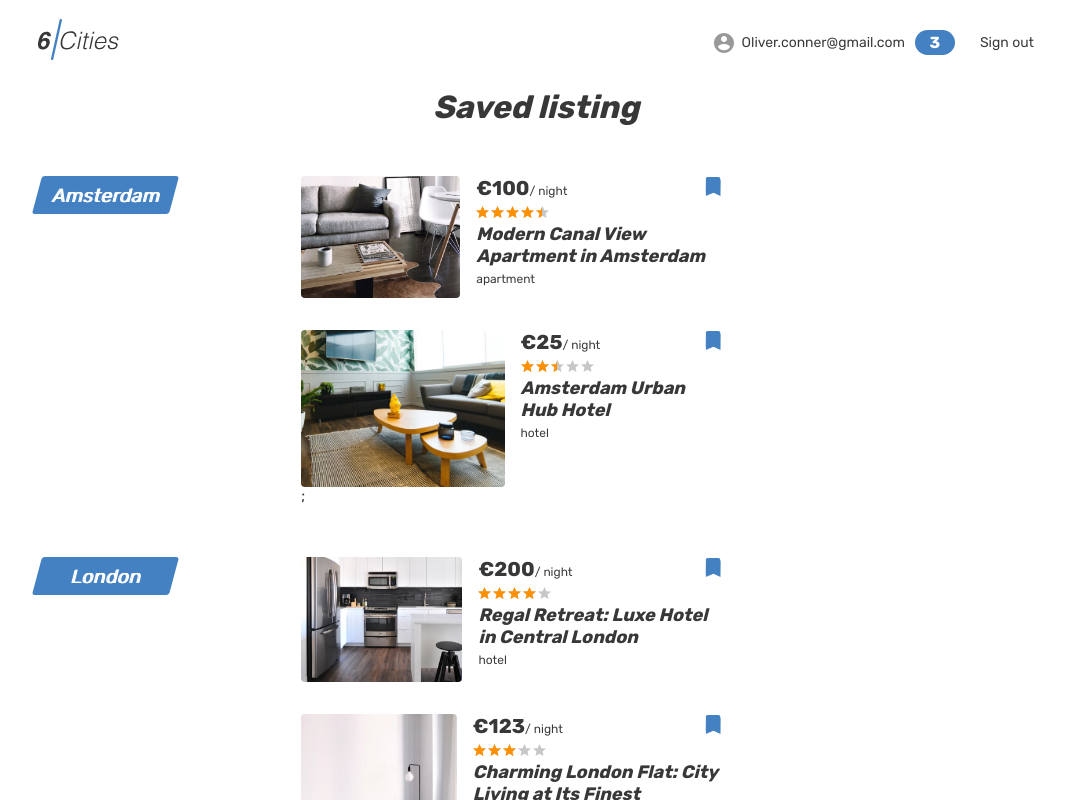
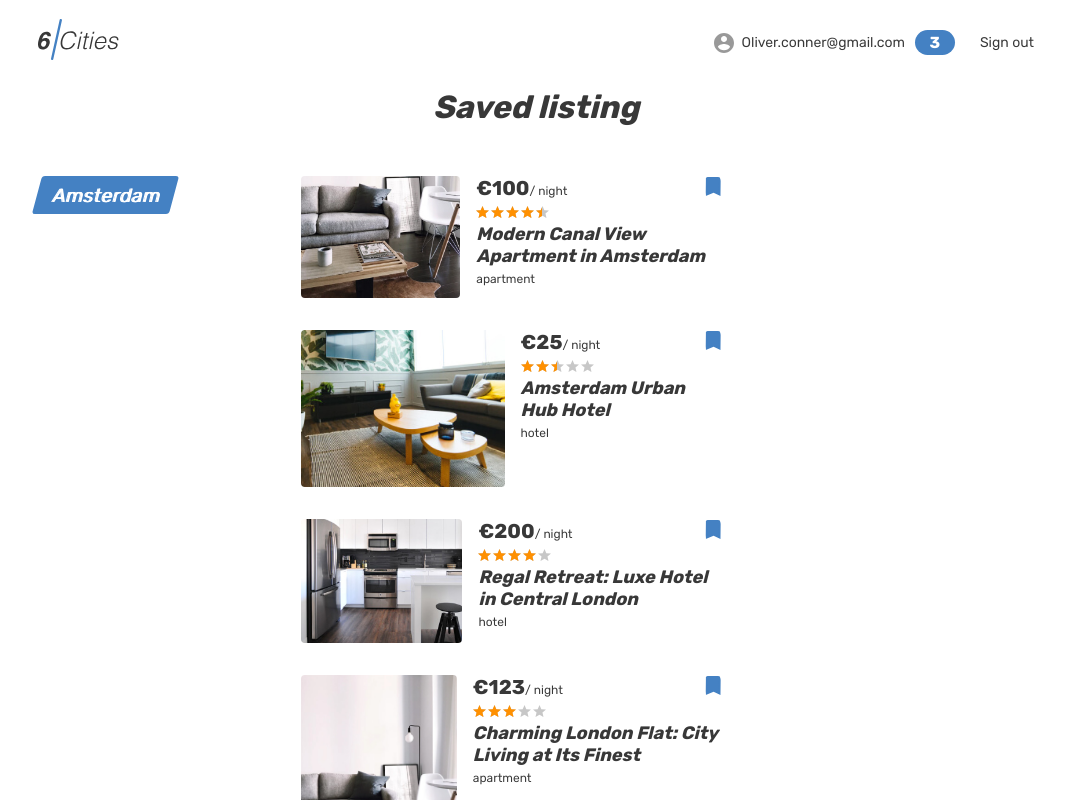
Before and after one commit to htmlacademy-univer-javascript-3/2346685-six-cities-4, a React (Vite) app: page /favorites in a window 1280 px wide. Shown: the top 800 px of the page, without its empty margins (104-1169 px from the left). Built offline with nearby package versions, Linux system fonts and the light colour scheme.

Commit message:
module 5 task 1

```diff
--- a/src/components/cards/favorite/favoriteList.tsx
+++ b/src/components/cards/favorite/favoriteList.tsx
@@ -10,7 +10,7 @@ export default function FavoritesList({ offers }: OfferListProps) {
   return (
     <div className="favorites__places">
       {offers.map((offer) =>
-        <FavoriteCard offer={offer} key={offer.id} />)};
+        <FavoriteCard offer={offer} key={offer.id} />)}
     </div>
   );
 }
--- a/src/components/cards/regular/cardList.tsx
+++ b/src/components/cards/regular/cardList.tsx
@@ -4,15 +4,14 @@ import OfferCard from './offerCard';
 
 type OfferListProps = {
     offers: Offer[];
+    setActiveCard: (id: number) => void;
 }
 
-export default function OfferList({ offers }: OfferListProps) {
-  const [activeCardId, setActiveCard] = useState(-1);
-
+export default function OfferList({ offers, setActiveCard }: OfferListProps) {
   return (
     <div className="cities__places-list places__list tabs__content">
       {offers.map((offer) =>
-        <OfferCard onMouseOver={setActiveCard} offer={offer} key={offer.id + activeCardId * 0} />)};
+        <OfferCard onMouseOver={setActiveCard} offer={offer} key={offer.id} />)};
     </div>
   );
 }
--- /dev/null
+++ b/src/components/map.tsx
@@ -0,0 +1,50 @@
+import { useRef, useEffect } from 'react';
+import { Icon, Marker } from 'leaflet';
+import useMap from '../hooks/useMap';
+import { Offer } from '../constant/types';
+import 'leaflet/dist/leaflet.css';
+import { URL_MARKER_DEFAULT, URL_MARKER_CURRENT } from '../constant/consts';
+
+const defaultCustomIcon = new Icon({
+  iconUrl: URL_MARKER_DEFAULT,
+  iconSize: [40, 40],
+  iconAnchor: [20, 40]
+});
+
+const currentCustomIcon = new Icon({
+  iconUrl: URL_MARKER_CURRENT,
+  iconSize: [40, 40],
+  iconAnchor: [20, 40]
+});
+
+type MapProps = {
+  offers: Offer[];
+  activeOfferId: number;
+}
+
+export default function Map({ offers, activeOfferId }: MapProps): JSX.Element {
+  const mapRef = useRef(null);
+  const map = useMap(mapRef, offers[0]);
+
+  useEffect(() => {
+    if (map) {
+      offers.forEach((offer: Offer) => {
+        const marker = new Marker({
+          lat: offer.location.latitude,
+          lng: offer.location.longitude,
+        });
+
+        marker.setIcon(
+          activeOfferId !== undefined && offer.id === activeOfferId
+            ? currentCustomIcon
+            : defaultCustomIcon
+        )
+          .addTo(map);
+      });
+    }
+  }, [map, offers, activeOfferId]);
+
+  return (
+    <section className="cities__map map" ref={mapRef}></section>
+  );
+}
--- a/src/constant/consts.ts
+++ b/src/constant/consts.ts
@@ -11,4 +11,10 @@ export enum AuthStatus {
     Unknown = 'UNKNOWN'
 }
 
+export const URL_MARKER_DEFAULT =
+    'https://assets.htmlacademy.ru/content/intensive/javascript-1/demo/interactive-map/pin.svg';
+
+export const URL_MARKER_CURRENT =
+    'https://assets.htmlacademy.ru/content/intensive/javascript-1/demo/interactive-map/main-pin.svg';
+
 export const imageFolder: string = '/markup/img/';
--- a/src/constant/utils.ts
+++ b/src/constant/utils.ts
@@ -1,3 +1,11 @@
 export function getStarsFromRating(rating: number): string {
   return `${20 * rating}%`;
 }
+
+export function uniqueBy<T, U>(a: Array<T>, key: (arg0: T) => U): Array<T>{
+  let seen = new Set();
+  return a.filter(item => {
+      let k = key(item);
+      return seen.has(k) ? false : seen.add(k);
+  });
+}
--- /dev/null
+++ b/src/hooks/useMap.tsx
@@ -0,0 +1,38 @@
+import { useEffect, useState, MutableRefObject, useRef } from 'react';
+import { Map, TileLayer } from 'leaflet';
+import { Offer } from '../constant/types';
+
+export default function useMap(
+  mapRef: MutableRefObject<HTMLElement | null>,
+  offer: Offer
+): Map | null {
+  const [map, setMap] = useState<Map | null>(null);
+  const isRenderedRef = useRef<boolean>(false);
+
+  useEffect(() => {
+    if (mapRef.current !== null && !isRenderedRef.current) {
+      const instance = new Map(mapRef.current, {
+        center: {
+          lat: offer.city.location.latitude,
+          lng: offer.city.location.longitude,
+        },
+        zoom: offer.city.location.zoom
+      });
+
+      const layer = new TileLayer(
+        'https://{s}.basemaps.cartocdn.com/rastertiles/voyager/{z}/{x}/{y}{r}.png',
+        {
+          attribution:
+            '&copy; <a href="https://www.openstreetmap.org/copyright">OpenStreetMap</a> contributors &copy; <a href="https://carto.com/attributions">CARTO</a>'
+        }
+      );
+
+      instance.addLayer(layer);
+
+      setMap(instance);
+      isRenderedRef.current = true;
+    }
+  }, [mapRef, offer.city.location]);
+
+  return map;
+}
--- a/src/mocks/offers.ts
+++ b/src/mocks/offers.ts
@@ -8,10 +8,18 @@ export const offers: Offer[] = [
     description: 'Stylish, fully furnished apartment with canal view. Prime location. Perfect for urban living',
     price: 100,
     location: {
+      latitude: 52.3909553943508,
+      longitude: 4.85309666406198,
+      zoom: 12
+    },
+    city: {
       id: 1,
       name: 'Amsterdam',
-      latitude: 52.3676,
-      longitude: 4.9041
+      location: {
+        latitude: 52.3676,
+        longitude: 4.9041,
+        zoom: 12
+      }
     },
     rating: 4.5,
     isPremium: false,
@@ -37,10 +45,18 @@ export const offers: Offer[] = [
     description: 'Central hotel with vibrant atmosphere, comfy beds, and social spaces. Ideal for budget-conscious travelers',
     price: 25,
     location: {
+      latitude: 52.3609553943508,
+      longitude: 4.85309666406198,
+      zoom: 12
+    },
+    city: {
       id: 1,
       name: 'Amsterdam',
-      latitude: 52.3676,
-      longitude: 4.9041
+      location: {
+        latitude: 52.3676,
+        longitude: 4.9041,
+        zoom: 12
+      }
     },
     rating: 2.5,
     isPremium: false,
@@ -65,10 +81,18 @@ export const offers: Offer[] = [
     description: 'Elegant accommodations, impeccable service, and prime location for exploring London\'s iconic landmarks.',
     price: 200,
     location: {
-      id: 2,
-      name: 'London',
-      latitude: 51.5072,
-      longitude: 0.1276
+      latitude: 52.3909553943508,
+      longitude: 4.929309666406198,
+      zoom: 12
+    },
+    city: {
+      id: 1,
+      name: 'Amsterdam',
+      location: {
+        latitude: 52.3676,
+        longitude: 4.9041,
+        zoom: 12
+      }
     },
     rating: 4,
     isPremium: true,
@@ -93,10 +117,18 @@ export const offers: Offer[] = [
     description: 'Cosy apartment in central London. Modern amenities, close to attractions, perfect for urban exploration',
     price: 123,
     location: {
-      id: 2,
-      name: 'London',
-      latitude: 51.5072,
-      longitude: 0.1276
+      latitude: 52.3809553943508,
+      longitude: 4.939309666406198,
+      zoom: 12
+    },
+    city: {
+      id: 1,
+      name: 'Amsterdam',
+      location: {
+        latitude: 52.3676,
+        longitude: 4.9041,
+        zoom: 12
+      }
     },
     rating: 3,
     isPremium: false,
--- a/src/pages/favorites.tsx
+++ b/src/pages/favorites.tsx
@@ -1,5 +1,6 @@
 import FavoritesList from '../components/cards/favorite/favoriteList';
 import { Offer } from '../constant/types';
+import { uniqueBy } from '../constant/utils';
 
 type FavoritesProps = {
   offers: Offer[];
@@ -45,16 +46,16 @@ function FavoritesPage({ offers }: FavoritesProps): JSX.Element {
             <h1 className="favorites__title">Saved listing</h1>
             <ul className="favorites__list">
               {
-                favorites.map((city) => (
-                  <li className="favorites__locations-items" key={city.location.id}>
+                uniqueBy<Offer, number>(favorites, (item: Offer) => { return item.city.id }).map(({ city }) => (
+                  <li className="favorites__locations-items" key={city.id}>
                     <div className="favorites__locations locations locations--current">
                       <div className="locations__item">
                         <a className="locations__item-link" href="/">
-                          <span>{city.location.name}</span>
+                          <span>{city.name}</span>
                         </a>
                       </div>
                     </div>
-                    <FavoritesList offers={offers.filter((offer) => (offer.location.id === city.location.id))} />
+                    <FavoritesList offers={offers.filter((offer) => (offer.city.id === city.id))} />
                   </li>
                 ))
               }
--- a/src/pages/main.tsx
+++ b/src/pages/main.tsx
@@ -1,11 +1,15 @@
 import OfferList from '../components/cards/regular/cardList';
 import { Offer } from '../constant/types';
+import Map from '../components/map';
+import { useState } from 'react';
 
 export type MainPageProps = {
   offers: Offer[];
 };
 
 function MainPage({ offers }: MainPageProps): JSX.Element {
+  const [activeCardId, setActiveCard] = useState(1);
+
   return (
     <div className="page page--gray page--main">
       <header className="header">
@@ -96,11 +100,11 @@ function MainPage({ offers }: MainPageProps): JSX.Element {
                 </ul>
               </form>
               <div className="cities__places-list places__list tabs__content">
-                <OfferList offers={offers} />
+                <OfferList offers={offers} setActiveCard={setActiveCard}/>
               </div>
             </section>
             <div className="cities__right-section">
-              <section className="cities__map map"></section>
+              <Map offers={offers} activeOfferId={activeCardId}/>
             </div>
           </div>
         </div>
```
Also changed, not shown: src/constant/types.ts (+8 -2 lines).
